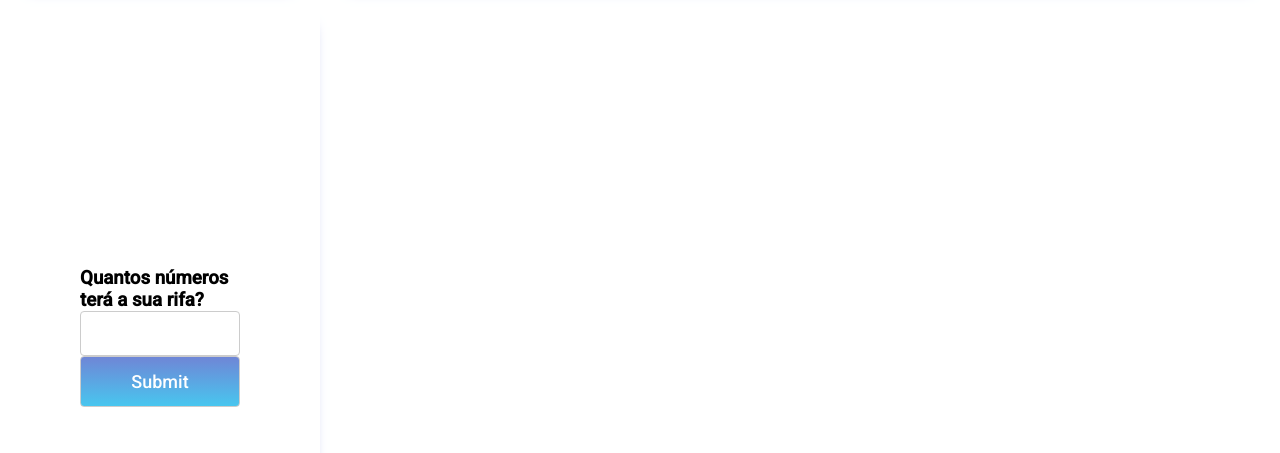
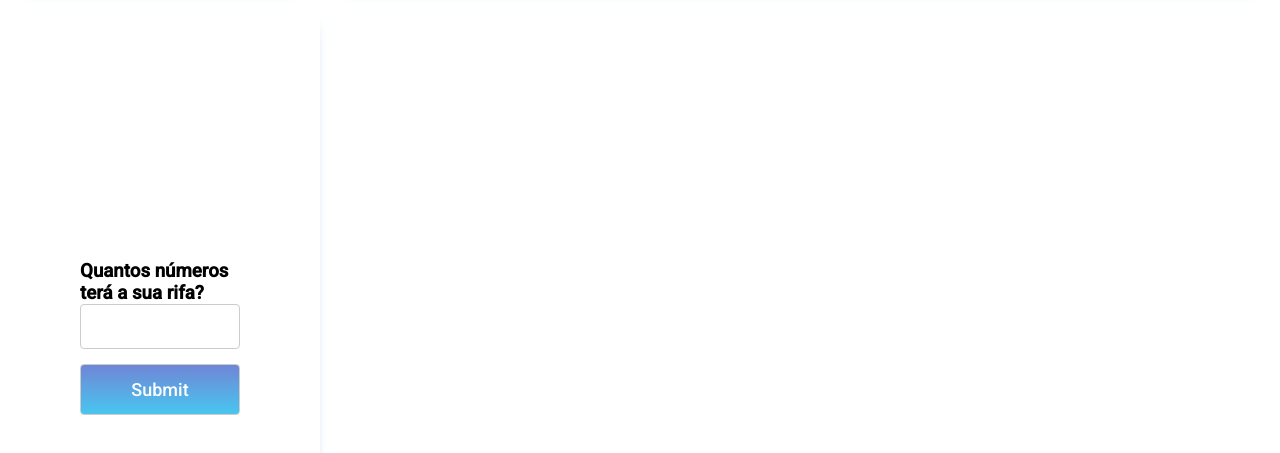
Before and after one commit to JCQuerino/SorteadorDeNumero, a plain HTML site: page index.html in a window 1280 px wide. Shown: the part 123-576 px from the top of the page. Drawn offline with Linux system fonts and the light colour scheme.

Commit message:
Update index.html

```diff
--- a/index.html
+++ b/index.html
@@ -23,7 +23,7 @@
                         <form>
                             <h3>Quantos números terá a sua rifa?</h3>
                             <input type="text" id="qtd-number">
-                            <input type="submit" id="send">
+                            <input type="submit" class="mg-15" id="send">
                         </form>
                     </div>
                     <div class="wrapper-cad">
```
